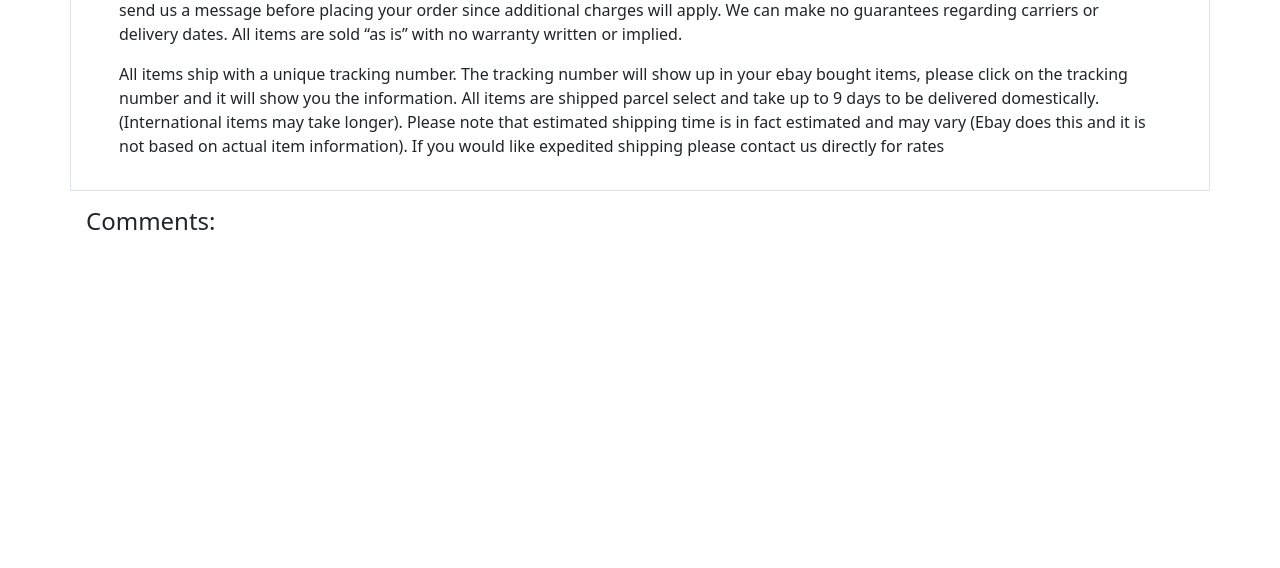
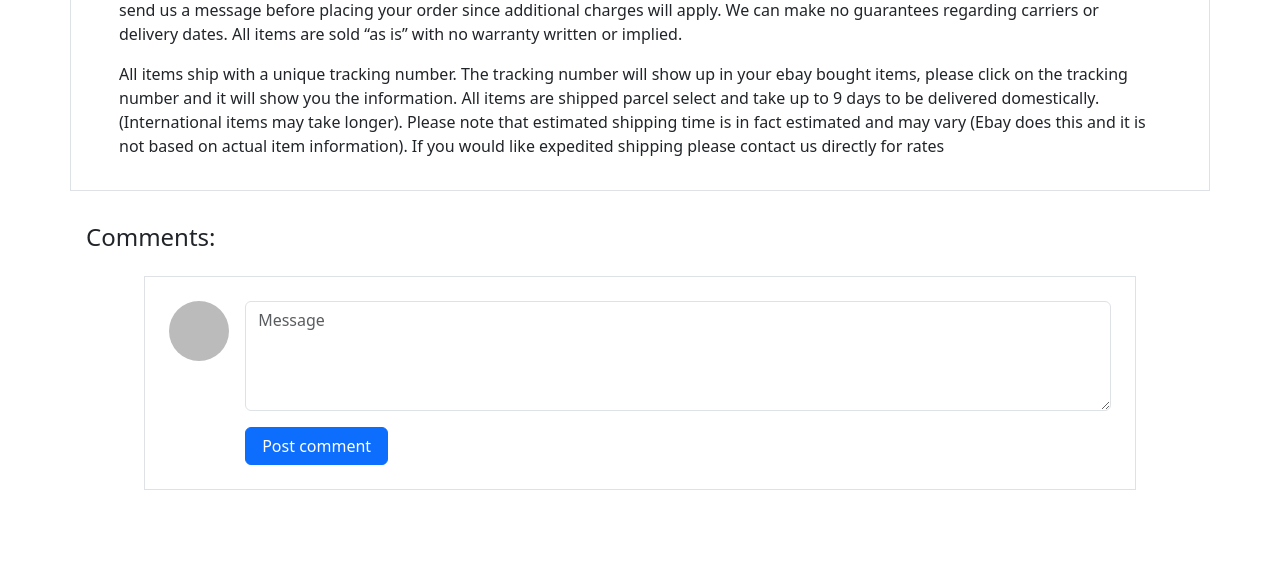
Before and after one commit to vtyurin89/cs50_commerce, a Django app: a page that uses commerce/auctions/templates/auctions/show_listing.html in a window 1280 px wide. Shown: the part 1154-1722 px from the top of the page. Before the commit the page ends 1384 px from the top, so only its background shows below. Run offline with Django 3.2, Linux system fonts and the light colour scheme; a user stored in the database is signed in; data comes from the database, SQL or seed files in the repository; both versions use the stored data as it was after the commit; data that the repository does not hold is empty.

Commit message:
Version 0.07

```diff
--- a/commerce/auctions/forms.py
+++ b/commerce/auctions/forms.py
@@ -1,7 +1,15 @@
 from django import forms
+from django.core.exceptions import ValidationError
+from django.core.validators import MinValueValidator
+
 from .models import *
 
+
 class CreateListingForm(forms.ModelForm):
+    price = forms.FloatField(
+        validators=[MinValueValidator(0, message='Price cannot be negative!')],
+        widget=forms.NumberInput(attrs={'class': 'form-control'})
+    )
     class Meta:
         model = Listing
         fields = ['title', 'cat', 'price', 'description', 'image']
@@ -11,3 +19,15 @@ class CreateListingForm(forms.ModelForm):
                    'price': forms.NumberInput(attrs={'class': 'form-control'}),
                    'image': forms.URLInput(attrs={'class': 'form-control'}),
                    }
+
+
+class BidAmountForm(forms.ModelForm):
+    bid_amount = forms.FloatField(
+        validators=[MinValueValidator(0, message='Cannot bid less than zero!')],
+        widget=forms.NumberInput(attrs={'class': 'form-control',
+                                                                  'name': 'bid_amount', 'placeholder': 'Bid'})
+    )
+
+    class Meta:
+        model = Bid
+        fields = ['bid_amount',]
--- a/commerce/auctions/static/auctions/styles.css
+++ b/commerce/auctions/static/auctions/styles.css
@@ -15,9 +15,14 @@ main {
 
 /* Card */
 
-img {
-    width: 240px;
+.card-img-top {
+    max-width: 240px;
     height: 240px;
+    display: block;
+    margin-left: auto;
+    margin-right: auto;
+    margin-top: auto;
+    margin-bottom: auto;
 }
 
 .card {
@@ -29,11 +34,6 @@ img {
     overflow: hidden;
 }
 
-.img-top {
-    min-height: 240px;
-    min-width: 240px;
-}
-
 .card-title a {
     text-decoration: none;
 }
@@ -42,3 +42,34 @@ img {
     height: 110px;
     overflow: hidden;
 }
+
+/* listing */
+
+.listing-show-image {
+    max-width: 498x;
+    max-height: 498px;
+    display: flex;
+    margin-left: auto;
+    margin-right: auto;
+}
+
+.wrapper img{
+  height: 100%;
+  width: 100%;
+  object-fit: contain;
+}
+
+.wrapper {
+    height: 100%;
+    vertical-align: middle;
+}
+
+/* Comments */
+
+.img-placeholder {
+  height: 60px;
+  width: 60px;
+  background-color: #bbb;
+  border-radius: 50%;
+  display: inline-block;
+}
--- a/commerce/auctions/templates/auctions/create_listing.html
+++ b/commerce/auctions/templates/auctions/create_listing.html
@@ -12,7 +12,8 @@
         <div class="input-group"><div class="input-group-text">$</div> {{ part }}</div></div>
     <div>{{ part.errors }}</div>
     {% else %}
-    <div><label class="form-label" for="{{ part.id_for_label }}"> {{ part.label }}: </label><div class="new-entry-form-textarea">{{ part }}</div></div>
+    <div><label class="form-label" for="{{ part.id_for_label }}"> {{ part.label }}: </label>
+        <div class="new-entry-form-textarea">{{ part }}</div></div>
     <div>{{ part.errors }}</div>
     {% endif %}
     {% endfor %}
--- a/commerce/auctions/templates/auctions/show_listing.html
+++ b/commerce/auctions/templates/auctions/show_listing.html
@@ -5,13 +5,34 @@
 {% block body %}
     <div class="d-flex p-2">
     <div class="border" style="height: 500px; width: 500px;">
-    <img src="{{ listing.image }}" class="card-img-top" alt="Not Found" onerror="">
+    <div class="wrapper">
+        {% if listing.image %}
+    <img src="{{ listing.image }}" class="listing-show-image" alt="Not Found" onerror="">
+        {% else %}
+            {% load static %}
+       <img src="{% static 'auctions/no_image.png' %}" class="listing-show-image" alt="Not Found" onerror="">
+            {% endif %}
+        </div>
     </div>
     <div class="ms-3">
         <div><h4>{{ listing.title }}</h4></div>
         <hr>
         <div><div class="d-inline-flex"><b>Seller:</b><div class="ms-3">{{ listing.creator }}</div></div></div>
-        <div><div class="d-inline-flex"><b>Starting price:</b><h3 class="ms-3">{{ listing.usd_price }}</h3></div></div>
+        <div><div class="d-inline-flex"><b>Starting price:</b><h2 class="ms-3">{{ listing.usd_price }}</h2></div></div>
+        <div><div class="d-inline-flex"><b>Bids:</b><h2 class="ms-3">{{ bids.count }}</h2></div></div>
+
+        {% if user.is_authenticated %}
+        <form method="post" class="mt-3">
+            {% csrf_token %}
+            {% for  part in bid_form %}
+            <div class="new-entry-form-textarea">{{ part }}</div>
+            <div>{{ part.errors }}</div>
+            {% endfor %}
+             <div>{{ form.non_field_errors }}</div>
+        <button type="submit" class="btn btn-primary btn-lg mt-3">Place bid</button>
+        </form>
+        {% endif %}
+
     </div>
     </div>
     <div class="container mt-3 pt-3 pb-3 ps-5 pe-5 border">
@@ -20,8 +41,46 @@
             {{ listing.description|linebreaks }}
         </div>
     </div>
-        <div class="container p-3">
+
+    <!-- Comment section -->
+        <div class="container p-3 mt-3">
         <h4>Comments:</h4>
+    <div class="container pt-3 pb-3">
+    <div class="row d-flex justify-content-center">
+    <div class="col-md-12 col-lg-11">
+            {% if user.is_authenticated %}
+            <div class="card-body p-4 mb-3 border">
+            <div class="d-flex flex-start">
+                <div class=""><span class="img-placeholder"></span></div>
+                <div class="ms-3 w-100">
+                <form method="post">
+                {% csrf_token %}
+                <textarea class="form-control" rows="4"
+                  style="background: #fff;" placeholder="Message" name="comment"></textarea>
+                <button type="submit" class="btn btn-primary mt-3 ps-3 pe-3">Post comment</button>
+                </form>
+                </div>
+            </div>
+            </div>
+            {% endif %}
+
+            {% if comments %}
+            {% for comment in comments %}
+            <div class="card-body p-4 mb-3 border">
+            <div class="d-flex flex-start">
+                <div><span class="img-placeholder"></span></div>
+                <div class="ms-3">
+                    <h6 class="mb-1">{{ comment.comment_author }}</h6>
+                    <p class="text-secondary">{{ comment.timestamp }}</p>
+                    <p class="mb-0">{{ comment.comment_text }}</p>
+                </div>
+            </div>
+            </div>
+            {% endfor %}
+      </div>
+      </div>
+            </div>
+    {% endif %}
 
     </div>
 {% endblock %}
--- a/commerce/auctions/views.py
+++ b/commerce/auctions/views.py
@@ -8,7 +8,7 @@ from django.shortcuts import render, redirect
 from django.urls import reverse
 
 from .models import User, Category, Listing, Bid, Comment
-from .forms import CreateListingForm
+from .forms import CreateListingForm, BidAmountForm
 from .utils import check_cyrillic, translate_cyrillic, create_unique_slug
 
 """
@@ -154,8 +154,26 @@ def show_listing(request, listing_slug):
         listing = Listing.objects.get(slug=listing_slug)
     except ObjectDoesNotExist:
         raise Http404
+    bid_form = BidAmountForm(request.POST or None)
+    if request.method=='POST':
+        if 'bid_amount' in request.POST:
+            bid_form = BidAmountForm(request.POST)
+            if bid_form.is_valid():
+                return redirect('show_listing', listing_slug=listing_slug)
+        elif 'comment' in request.POST:
+            new_comment = Comment.objects.create(
+                comment_text=request.POST['comment'],
+                comment_author=request.user,
+                listing=listing,
+            )
+            return redirect('show_listing', listing_slug=listing_slug)
+    bids = Bid.objects.filter(listing=listing)
+    comments = Comment.objects.filter(listing=listing, is_active=True).order_by("-id")
     context = {
         'context_menu_pos': 1,
         'listing': listing,
+        'bids': bids,
+        'comments': comments,
+        'bid_form': bid_form,
     }
     return render(request, "auctions/show_listing.html", context)
```
Also changed, not shown: commerce/db.sqlite3.
